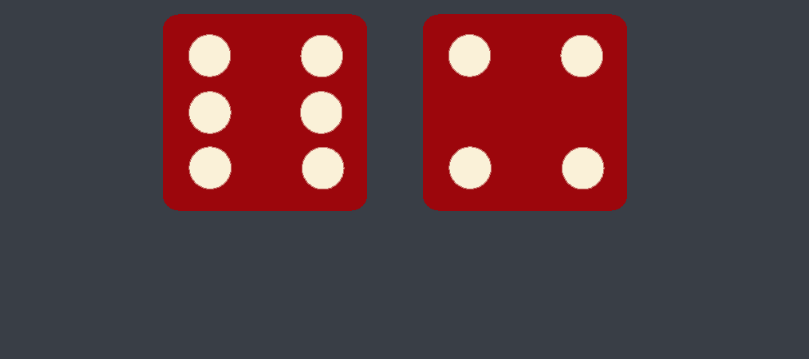
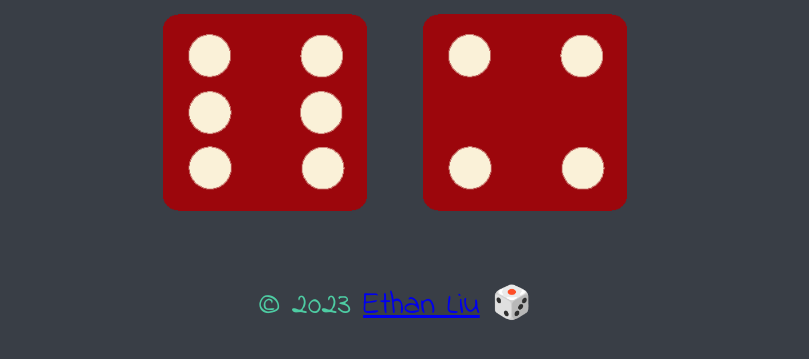
Before and after one commit to EthanL818/dicee, a plain HTML site: page index.html in a window 1280 px wide. Shown: the part 481-840 px from the top of the page, without its empty margins (245-1054 px from the left). Before the commit the page ends 800 px from the top, so only its background shows below. Drawn offline with Linux system fonts and the light colour scheme.

Commit message:
Update index.html

```diff
--- a/index.html
+++ b/index.html
@@ -27,4 +27,7 @@
     <script src = "index.js"></script>
   </body>
 
+  <footer>
+    <p>© 2023 <a href = "https://ethanl818.github.io/Personal-Portfolio/">Ethan Liu</a> 🎲</p>
+  </footer>
 </html>
```
